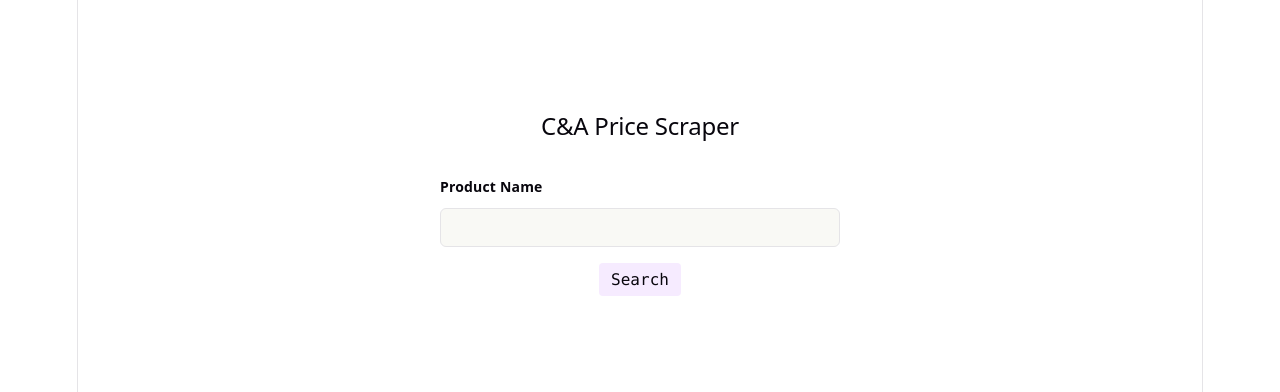
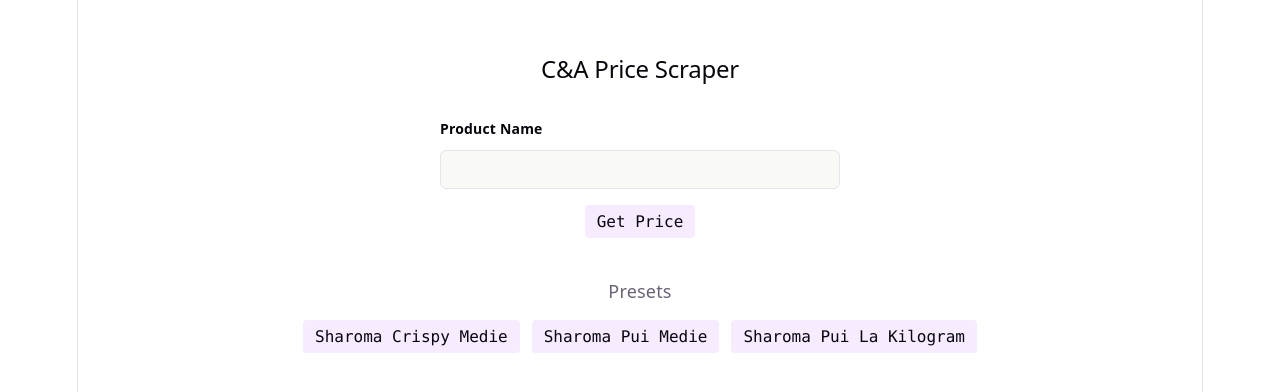
Before and after one commit to luca-david/pricing-web-scraper, a React (Vite) app in the folder client/: page /canda in a window 1280 px wide. Shown: the part 184-576 px from the top of the page. Built offline with nearby package versions, Linux system fonts and the light colour scheme.

Commit message:
working  sharoma fetch

```diff
--- a/client/src/App.css
+++ b/client/src/App.css
@@ -226,3 +226,9 @@
     }
   }
 }
+
+.button-group {
+  display: flex;
+  gap: 12px; /* Adjust spacing between buttons here */
+  flex-wrap: wrap; /* Allows buttons to wrap neatly on smaller screens */
+}
--- a/client/src/pages/CAndAPage.jsx
+++ b/client/src/pages/CAndAPage.jsx
@@ -2,19 +2,27 @@
 
 export default function CAndAPage() {
   const [productName, setProductName] = useState('')
-
+  const [priceResult, setPriceResult] = useState(null);
+  const [loading, setLoading] = useState(false);
 
   const handleSubmit = async (e) => {
-    e.preventDefault()
+    if (e) e.preventDefault();
+    setLoading(true);
+    setPriceResult(null) //reset previous result
 
-    const params = new URLSearchParams({ selector: productName });
-    const response = await fetch(`/api/prices/current-prices-canda?${params.toString()}`, {
-        method: 'GET',
-    });
-
-    const data = await response.json();
-
-    console.log(data)
+    try {
+        const params = new URLSearchParams({ selector: productName });
+        const response = await fetch(`/api/prices/current-prices-canda?${params.toString()}`, {
+            method: 'GET',
+        });
+        const data = await response.json();
+        //store the backend response in state
+        setPriceResult(data);
+    } catch (error) {
+        console.error("Error fetching price", error);
+    } finally {
+        setLoading(false)
+    }
   }
 
   return (
@@ -25,7 +33,7 @@
         {/* Label & Input Group */}
         <div className="form-group">
           <label htmlFor="canda-product-name">Product Name</label>
-          <input
+          <input id="canda-product-name"
             type="input"
             value={productName}
             onChange={(e) => setProductName(e.target.value)}
@@ -33,10 +41,45 @@
           />
         </div>
 
-        {/* Action Button using your existing .counter class */}
-        <button type="submit" className="counter">
-          Search
+        {/* Fetch Button */}
+        <button className='counter' onClick={handleSubmit} disabled={!productName || loading}>
+            {loading ? 'Fetching...' : 'Get Price'}
         </button>
+
+        <div>
+            Presets
+        </div>
+
+        <div className='button-group'>
+        <button className='counter' onClick={() => setProductName("Shaorma medie Crispy")}>
+            Sharoma Crispy Medie
+        </button>
+
+        <button className='counter' onClick={() => setProductName("Shaorma medie")}>
+            Sharoma Pui Medie
+        </button>
+
+        <button className='counter' onClick={() => setProductName("Shaorma uriașă  1KG")}>
+            Sharoma Pui La Kilogram
+        </button>
+        </div>
+
+        {/* Display Results */}
+        {priceResult && (
+            <div style={{ marginTop: '20px', padding: '15px', border: '1px solid #ccc', borderRadius: '8px' }}>
+            <h3>Selected: {productName}</h3>
+            <p><strong>Status:</strong> {priceResult.message}</p>
+
+            {priceResult.data ? (
+                <div>
+                <p><strong>Price:</strong> {priceResult.data.stringPrice} RON</p>
+                </div>
+            ) : (
+                <p>No price data found for this product.</p>
+            )}
+            </div>
+        )}
+
       </form>
     </section>
   )
```
Also changed, not shown: 1 other file (tests, documents, lock files or other folders).
